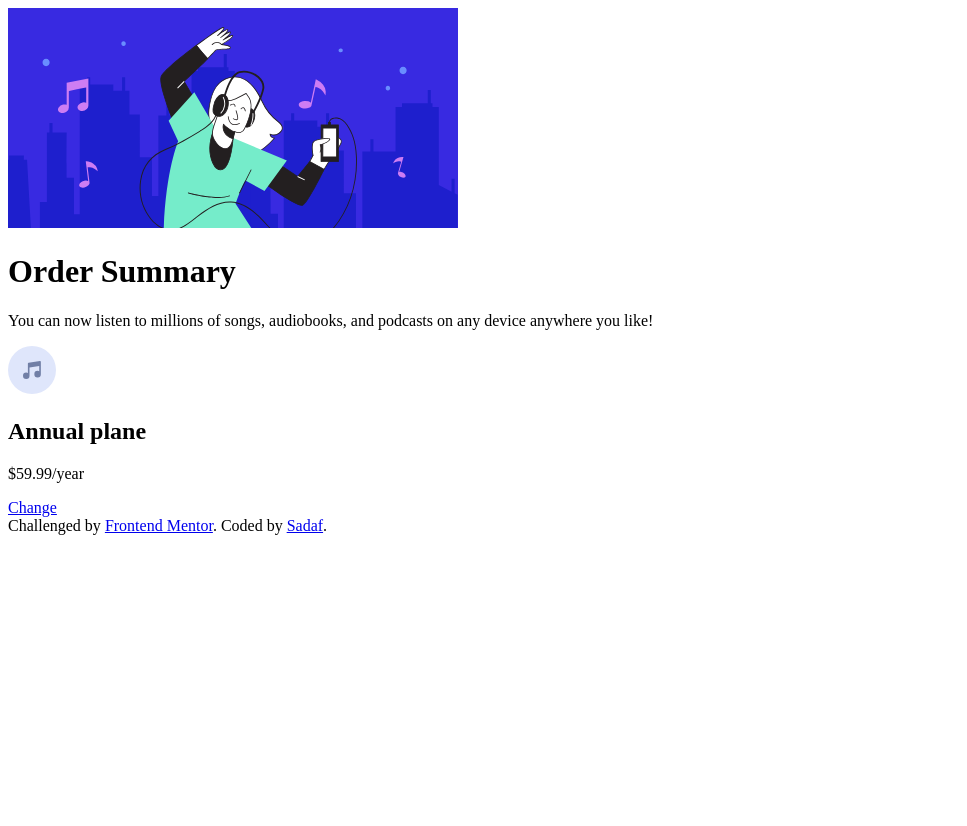
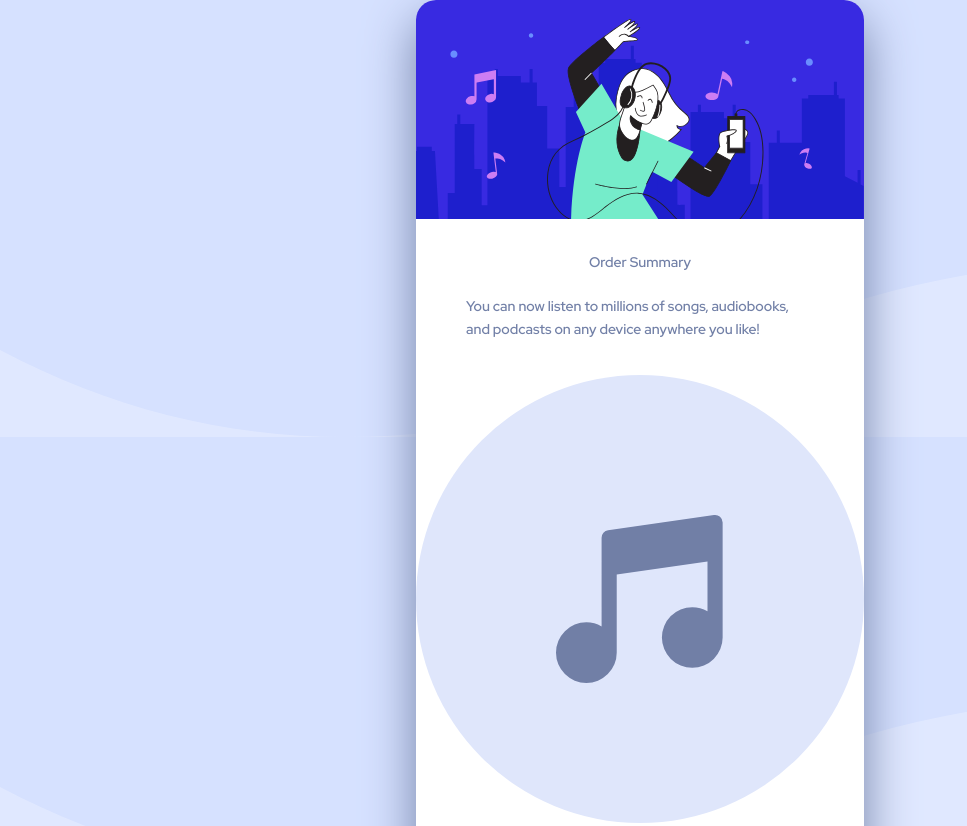
Before and after one commit to sadafamininia99/Order-summary-component, a plain HTML site: page inde.html in a window 1280 px wide. Shown: the top 826 px of the page, without its empty margins (0-967 px from the left). Before the commit the page ends 800 px from the top, so only its background shows below. Drawn offline with Linux system fonts and the light colour scheme; files whose address does not match are found by name.

Commit message:
style instruction added to file

```diff
--- a/style.css
+++ b/style.css
@@ -51,3 +51,53 @@
   font-style: normal;
   font-display: swap;
 }
+/*****global****/
+html {
+  height: 100%;
+}
+
+body {
+  min-height: 100%;
+  padding: 0;
+  margin: 0;
+  background: url(./images/pattern-background-desktop.svg) hsl(225, 100%, 94%);
+  display: flex;
+  align-items: center;
+  justify-content: center;
+}
+
+.card {
+  width: 28rem;
+  margin: 0px 10px;
+  background: rgb(255, 255, 255);
+  font-family: "Red Hat Display", Arial, sans-serif;
+  display: flex;
+  flex-direction: column;
+  border-radius: 20px;
+  box-shadow: 0px 20px 50px hsl(224, 23%, 55%);
+}
+.illustration img {
+  width: 100%;
+  border-radius: 20px 20px 0px 0px;
+}
+h1 {
+  font-size: 14px;
+  color: hsl(224, 23%, 55%);
+  font-weight: 500;
+}
+p{
+  font-size: 14px;
+  color: hsl(224, 23%, 55%);
+  font-weight: 500;
+
+}
+.instruction{
+  padding: 20px 50px;
+  display: flex;
+  flex-direction: column;
+  align-items: center;
+  justify-content: center;
+}
+.instruction p{
+  line-height: 23px;
+}
```
